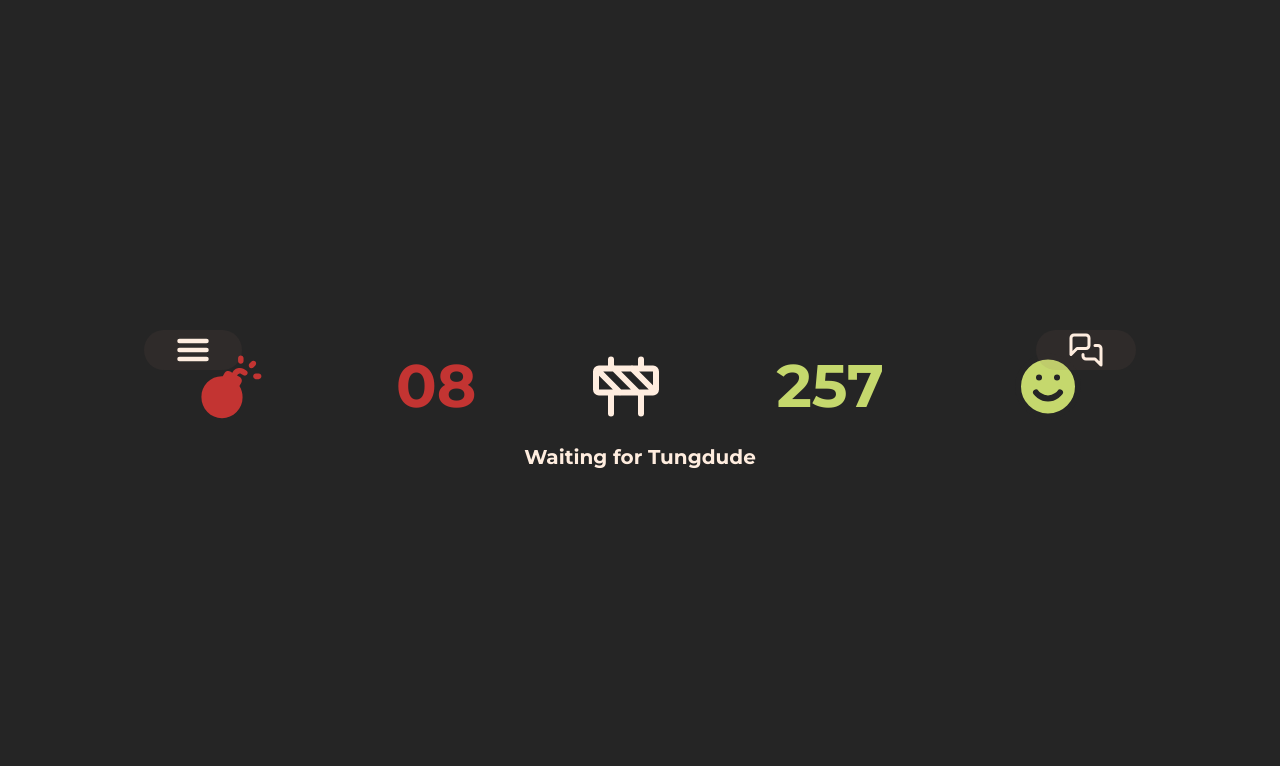
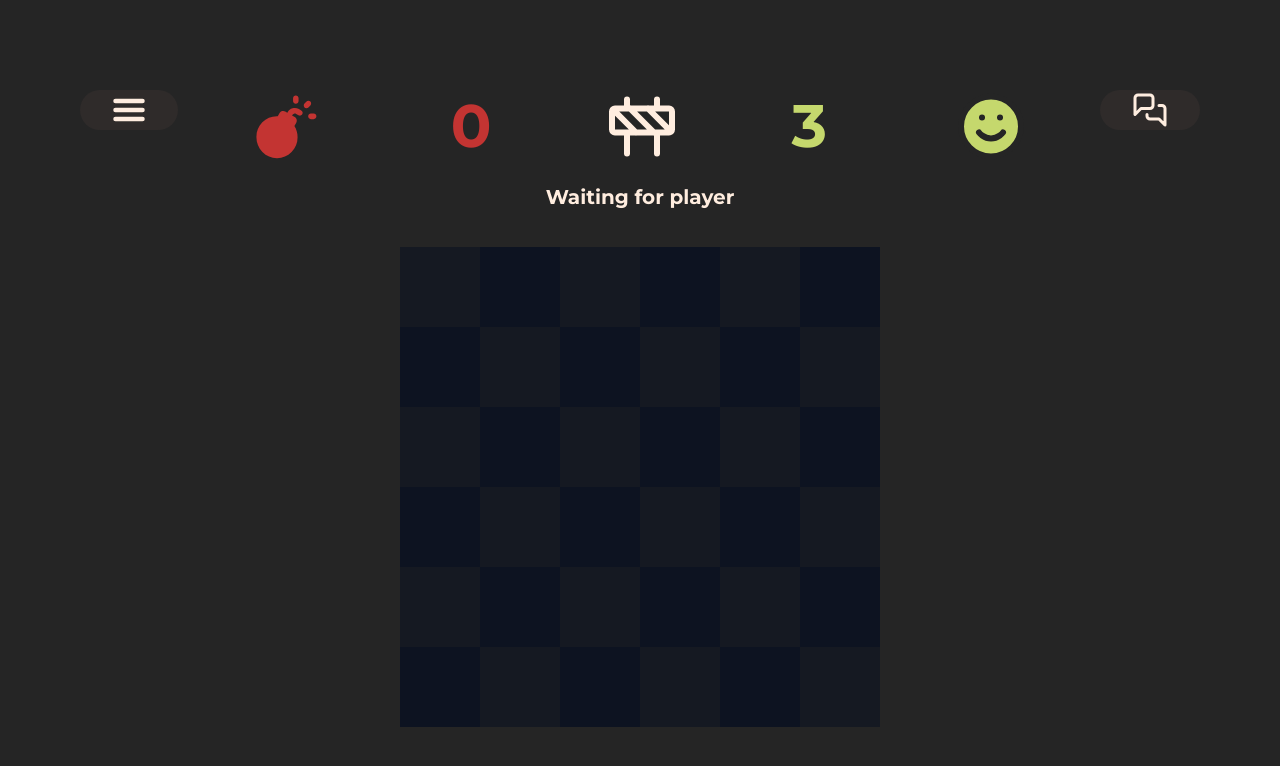
Before and after one commit to ebonian/find-my-mines, a Next.js app in the folder apps/web/: page /game/play in a window 1280 px wide. Shown: the top 766 px of the page. Built offline with nearby package versions, Linux system fonts and the light colour scheme.

Commit message:
feat : game

```diff
--- /dev/null
+++ b/apps/web/app/game/play/_components/minesweeper.tsx
@@ -0,0 +1,135 @@
+'use client';
+import React, { useState, Dispatch, SetStateAction, useEffect } from 'react';
+
+// Define the cell status type and cell interface
+type cellStatus = 'hidden' | 'revealed' | 'flagged';
+
+interface cell {
+    hasMine: boolean;
+    // adjacentMines: number;
+    status: cellStatus;
+}
+
+interface MinesweeperProps {
+    setMinesFounded: Dispatch<SetStateAction<number>>;
+    resetTimer: () => void; // Add resetTimer to the props
+}
+
+// Board size and number of mines
+const boardSize = 6;
+const numOfMines = 11;
+
+// Utility function to generate the board
+const createBoard = (size: number, mines: number): cell[][] => {
+    let board: cell[][] = Array.from({ length: size }, () =>
+        Array.from({ length: size }, () => ({
+            hasMine: false,
+            adjacentMines: 0,
+            status: 'hidden',
+        }))
+    );
+
+    // Add mines randomly
+    let placedMines = 0;
+    while (placedMines < mines) {
+        const row = Math.floor(Math.random() * size);
+        const col = Math.floor(Math.random() * size);
+        if (!board[row]![col]!.hasMine) {
+            board[row]![col]!.hasMine = true;
+            placedMines++;
+        }
+    }
+
+    return board;
+};
+
+// Main Minesweeper component
+const Minesweeper: React.FC<MinesweeperProps> = ({
+    setMinesFounded,
+    resetTimer,
+}) => {
+    const [board, setBoard] = useState<cell[][]>(
+        createBoard(boardSize, numOfMines)
+    );
+    const [flaggedCount, setFlaggedCount] = useState(0);
+    const [revealedMineCount, setRevealedMineCount] = useState(0);
+
+    // Update the mines founded based on flags and revealed mines
+    useEffect(() => {
+        const foundedMines = flaggedCount + revealedMineCount; // Correctly flagged or revealed mines
+        setMinesFounded(foundedMines);
+    }, [flaggedCount, revealedMineCount, setMinesFounded]);
+
+    // Handle cell click for revealing or flagging
+    const clickHandlerComponent = (
+        event: React.MouseEvent<HTMLDivElement, MouseEvent>,
+        rowIndex: number,
+        colIndex: number
+    ) => {
+        const newBoard = [...board];
+        if (newBoard[rowIndex]![colIndex]!.status === 'revealed') {
+            return;
+        }
+        if (event.button === 0) {
+            newBoard[rowIndex]![colIndex]!.status = 'revealed';
+
+            // If a mine is revealed, increase the revealedMineCount
+            if (newBoard[rowIndex]![colIndex]!.hasMine) {
+                setRevealedMineCount((prev) => prev + 1);
+            }
+
+            // Reset the timer when a cell is revealed
+            resetTimer();
+        } else if (event.button === 2) {
+            event.preventDefault();
+            event.stopPropagation();
+            if (newBoard[rowIndex]![colIndex]!.status === 'hidden') {
+                newBoard[rowIndex]![colIndex]!.status = 'flagged';
+                setFlaggedCount((prev) => prev + 1); // Increment flagged count
+            } else if (newBoard[rowIndex]![colIndex]!.status === 'flagged') {
+                newBoard[rowIndex]![colIndex]!.status = 'hidden';
+                setFlaggedCount((prev) => prev - 1); // Decrement flagged count
+            }
+        }
+        setBoard(newBoard);
+    };
+
+    return (
+        <div>
+            {/* Map through the board and render each cell */}
+            {board.map((row, rowIndex) => (
+                <div key={rowIndex} className='flex'>
+                    {row.map((cell, colIndex) => (
+                        <div
+                            key={colIndex}
+                            className={`h-20 w-20 ${
+                                cell.status === 'revealed'
+                                    ? 'border-rgba(255, 237, 223,0.65) border-opacity-0.2 border-2 bg-[#0D1321] bg-opacity-65'
+                                    : (rowIndex + colIndex) % 2 === 0
+                                      ? 'bg-[#0D1321] bg-opacity-65'
+                                      : 'bg-[#0D1321]'
+                            }`}
+                            onClick={(e) =>
+                                clickHandlerComponent(e, rowIndex, colIndex)
+                            }
+                            onContextMenu={(e) =>
+                                clickHandlerComponent(e, rowIndex, colIndex)
+                            }
+                        >
+                            {/* Reveal the cell status if it is revealed */}
+                            {cell.status === 'flagged' ? (
+                                <img src='/Flag.svg'></img>
+                            ) : null}
+                            {cell.status === 'revealed' &&
+                                (cell.hasMine ? (
+                                    <img src='/Bomb.svg'></img>
+                                ) : null)}
+                        </div>
+                    ))}
+                </div>
+            ))}
+        </div>
+    );
+};
+
+export { Minesweeper };
--- a/apps/web/app/game/play/page.tsx
+++ b/apps/web/app/game/play/page.tsx
@@ -1,41 +1,86 @@
+'use client';
+import { useState, useEffect } from 'react';
 import { Button } from '../../_components/ui/button';
-import { Input } from '../../_components/ui/input';
+import { Minesweeper } from './_components/minesweeper';
 
-export default function play() {
+export default function Play() {
+    const [chatBox, setChatBox] = useState(false);
+    const handleChatClick = () => {
+        setChatBox((prevState) => !prevState);
+    };
+    const [timer, setTimer] = useState(10); // Countdown timer state
+    const [minesFounded, setMinesFounded] = useState(0);
+    const [intervalId, setIntervalId] = useState<NodeJS.Timeout | null>(null); // To store interval ID
+
+    // Timer countdown logic
+    useEffect(() => {
+        if (timer > 0) {
+            const countdown = setInterval(() => {
+                setTimer((prev) => prev - 1);
+            }, 1000);
+            setIntervalId(countdown); // Save the interval ID
+            return () => clearInterval(countdown); // Clean up interval on component unmount or when the timer resets
+        }
+    }, [timer]);
+
+    // Function to reset the timer
+    const resetTimer = () => {
+        setTimer(10); // Reset the timer to 10 seconds
+        if (intervalId) {
+            clearInterval(intervalId); // Clear the previous timer if it's still running
+        }
+    };
+
     return (
         <div
-            className='flex grid min-h-dvh w-full flex-grow place-content-center items-center justify-center gap-5'
+            className='flex min-h-screen w-full flex-grow flex-col items-center justify-center gap-5'
             style={{ backgroundColor: '#252525' }}
         >
-            <div className='flex flex-row'>
+            <div className='mt-4 flex w-full flex-row justify-between'>
                 <Button
                     variant='default'
                     color='brown'
-                    className='absolute left-36 bg-opacity-10 px-8'
+                    className='ml-20 bg-opacity-10 px-8'
                 >
-                    <img src='/menu.svg'></img>
+                    <img src='/menu.svg' alt='Menu' />
                 </Button>
+                <div className='mx-auto flex flex-row items-center justify-center'>
+                    <img src='/Bomb.svg' className='px-16' alt='Bomb' />
+                    <div className='font-Montserrat text-red px-16 text-6xl font-bold'>
+                        {minesFounded}
+                    </div>
+
+                    {/* Centering the construction icon */}
+                    <div className='flex flex-col items-center justify-center'>
+                        <img src='/construction.svg' alt='Construction' />
+                    </div>
+
+                    <div className='font-Montserrat text-green px-16 text-6xl font-bold'>
+                        {timer}
+                    </div>
+                    <img src='/smile.svg' className='px-16' alt='Smile' />
+                </div>
                 <Button
                     variant='default'
                     color='brown'
-                    className='absolute right-36 bg-opacity-10 px-8'
+                    className='mr-20 bg-opacity-10 px-8'
+                    onClick={handleChatClick}
                 >
-                    <img src='/messages-square.svg'></img>
+                    <img src='/messages-square.svg' alt='Messages' />
                 </Button>
             </div>
-            <div className='ml-32 mr-32 flex flex-row items-center'>
-                <img src='/Bomb.svg' className='px-16'></img>
-                <div className='font-Montserrat text-red px-16 text-6xl font-bold'>
-                    08
+            <div className='font-Montserrat flex place-content-center items-center justify-center text-center text-xl font-bold text-[#FFEDDF]'>
+                Waiting for player
+            </div>
+
+            {/* Centering the Minesweeper game board */}
+            <div className='mt-4 flex flex-row items-center justify-center'>
+                <div className='flex'>
+                    <Minesweeper
+                        setMinesFounded={setMinesFounded}
+                        resetTimer={resetTimer}
+                    />
                 </div>
-                <img src='/construction.svg'></img>
-                <div className='font-Montserrat text-green px-16 text-6xl font-bold'>
-                    257
-                </div>
-                <img src='/smile.svg' className='px-16'></img>
-            </div>
-            <div className='font-Montserrat text-center text-xl font-bold text-[#FFEDDF]'>
-                Waiting for Tungdude
             </div>
         </div>
     );
```
Also changed, not shown: apps/web/public/BombGrey.svg (added), apps/web/public/Flag.svg (added).
